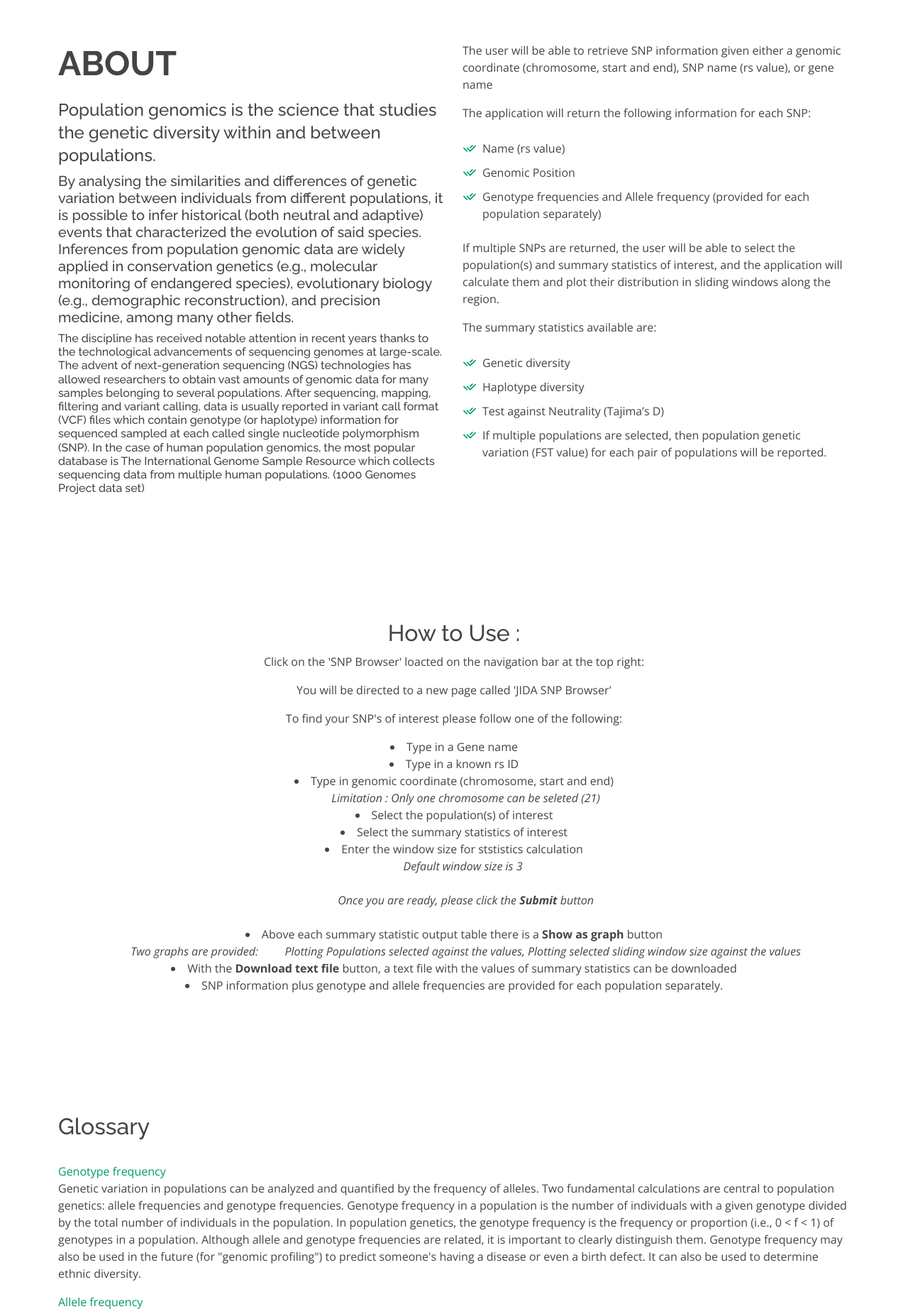
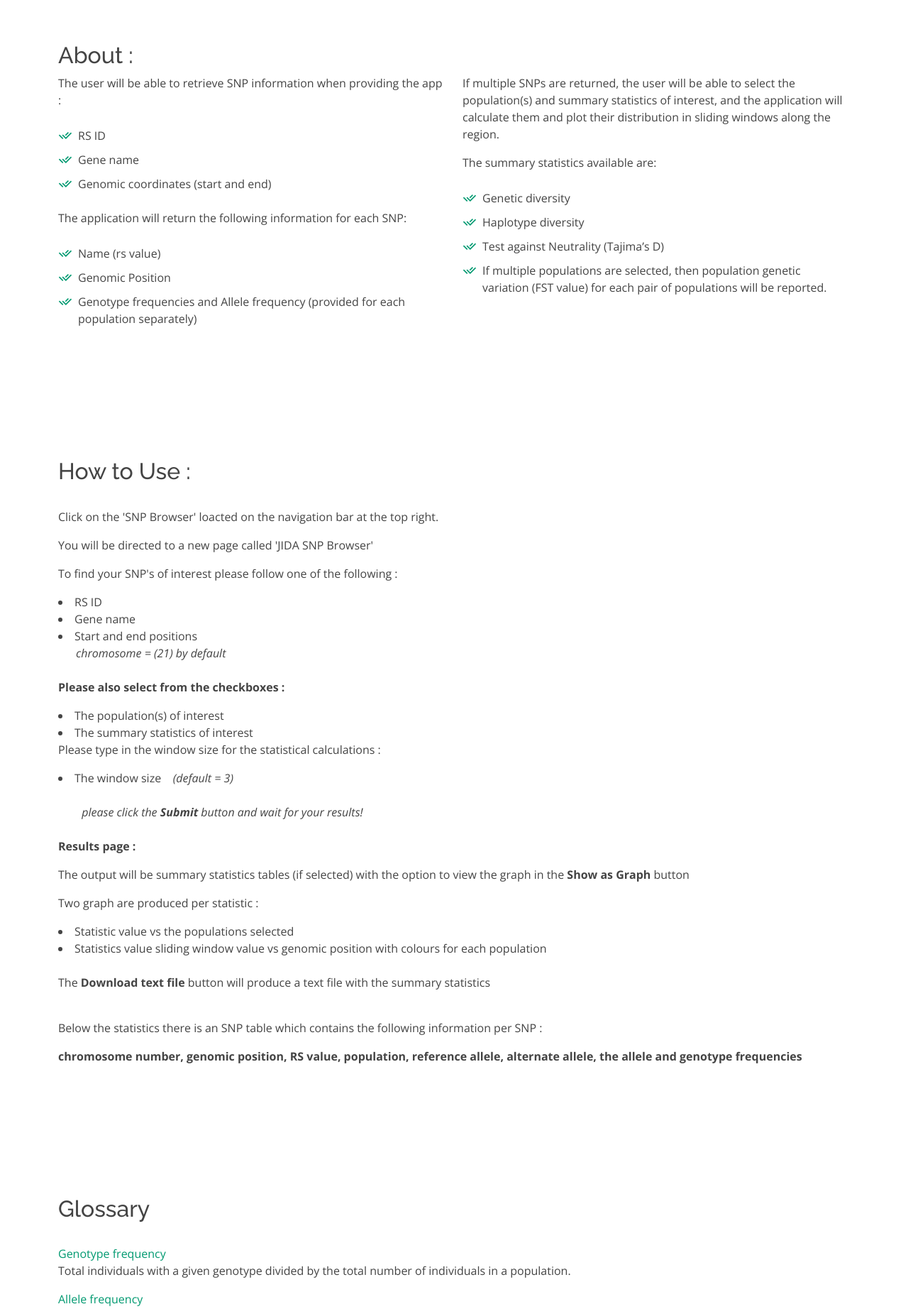
Before and after one commit to isabelrem/JIDA, a Flask app: page / in a window 1280 px wide. Shown: the part 641-2485 px from the top of the page at 71% size. Run offline with Flask 2, Linux system fonts and the light colour scheme; some libraries are stand-ins or nearby versions.

Commit message:
Update base.html

```diff
--- a/templates/base.html
+++ b/templates/base.html
@@ -1,5 +1,4 @@
 <!DOCTYPE html>
-{# Base template for the website. All changes in appearance can be done here #}
 <html>
 <he ad >
 
@@ -32,7 +31,7 @@
 {# navigation bar#}
 <body>
 	{% block content %}
-	<!-- ======= Header ======= -->
+	<!-- ======= Header section ======= -->
 	<header id="header" class="fixed-top d-flex align-items-center">
 	  <div class="container">
 		<div class="header-container d-flex align-items-center justify-content-between">
@@ -48,7 +47,7 @@
 			  <li><a class="nav-link scrollto" href="#about">About</a></li>
 			  <li><a class="nav-link scrollto" href="#how_to_use">How to use</a></li>
 			  <li><a class="nav-link scrollto" href="#glossary">Glossary</a></li>
-			  <li><a class="nav-link scrollto" href="#Contact_Us">Contact Us</a></li>
+			   <li><a class="nav-link scrollto" href="#Contact_Us">Contact Us</a></li>
 
 			  <li><a class="getstarted scrollto" href="home"target = "_blank">SNP browser</a></li>
 
@@ -58,7 +57,7 @@
 
 		</div><!-- End Header Container -->
 	  </div>
-	</header><!-- End Header -->
+	</header><!-- End Header section  -->
 
 
 	<!-- ======= Hero Section ======= -->
@@ -78,42 +77,30 @@
 
 	  <section id="about" class="about">
 		<div class="container">
-
+		<h2>About :</h2>
 		  <div class="row content">
 			<div class="col-lg-6" data-aos="fade-right" data-aos-delay="100">
-			  <h2>About</h2>
-			  <h3>Population genomics is the science that studies the genetic diversity within and between populations.</h3>
-			  <h5>By analysing the similarities and differences of genetic variation between individuals
-				from different populations, it is possible to infer historical (both neutral and adaptive) events that
-				characterized the evolution of said species. Inferences from population genomic data are widely
-				applied in conservation genetics (e.g., molecular monitoring of endangered species), evolutionary
-				biology (e.g., demographic reconstruction), and precision medicine, among many other fields.</h5>
 
-				<h6>The discipline has received notable attention in recent years thanks to the technological
-					advancements of sequencing genomes at large-scale. The advent of next-generation sequencing
-					(NGS) technologies has allowed researchers to obtain vast amounts of genomic data for many
-					samples belonging to several populations. After sequencing, mapping, filtering and variant calling,
-					data is usually reported in variant call format (VCF) files which contain genotype (or haplotype)
-					information for sequenced sampled at each called single nucleotide polymorphism (SNP). In the case
-					of human population genomics, the most popular database is The International Genome Sample
-					Resource which collects sequencing data from multiple human populations. (1000
-					Genomes Project data set)</h6>
+				  <p>The user will be able to retrieve SNP information when providing the app :</p>
+
+				  <ul>
+					<li><i class="ri-check-double-line"></i> RS ID</li>
+					<li><i class="ri-check-double-line"></i> Gene name</li>
+					<li><i class="ri-check-double-line"></i> Genomic coordinates (start and end)</li>
+					<br>
+					<p>The application will return the following information for each SNP: </p>
+
+                    <li><i class="ri-check-double-line"></i> Name (rs value)</li>
+				    <li><i class="ri-check-double-line"></i> Genomic Position</li>
+				    <li><i class="ri-check-double-line"></i> Genotype frequencies and Allele frequency (provided for each population separately)</li>
 
 			</div>
 			<div class="col-lg-6 pt-4 pt-lg-0" data-aos="fade-left" data-aos-delay="200">
-			  <p>
-				The user will be able to retrieve SNP information given either a genomic coordinate (chromosome, start and end), SNP name (rs value), or gene name
-			  </p>
-			  <p> The application will return the following information for each SNP:</p>
-			  <ul>
-				<li><i class="ri-check-double-line"></i> Name (rs value)</li>
-				<li><i class="ri-check-double-line"></i> Genomic Position</li>
-				<li><i class="ri-check-double-line"></i> Genotype frequencies and Allele frequency (provided for each population separately)</li>
-				<br>
+
 				<p>If multiple SNPs are returned, the user will be able to select the population(s) and summary statistics of interest,
 					and the application will calculate them and plot their distribution in sliding windows along the region.</p>
 				<p>The summary statistics available are:</p>
-
+                <ul>
 				<li><i class="ri-check-double-line"></i> Genetic diversity</li>
 				<li><i class="ri-check-double-line"></i> Haplotype diversity</li>
 				<li><i class="ri-check-double-line"></i> Test against Neutrality (Tajima’s D)</li>
@@ -134,31 +121,39 @@
 
 	  <section id="how_to_use" class="how_to_use">
 		  <div class="container">
-			<div class="container text-center position-relative" data-aos="fade-in" data-aos-delay="200">
 		  <h2>How to Use : </h2>
-		  <p>Click on the 'SNP Browser' loacted on the navigation bar at the top right:</p>
+		  <br>
+		  <p>Click on the 'SNP Browser' loacted on the navigation bar at the top right.</p>
 		  <p>You will be directed to a new page called 'JIDA SNP Browser'</p>
-		  <p>To find your SNP's of interest please follow one of the following:</p>
+		  <p>To find your SNP's of interest please follow one of the following :</p>
 
-				<li>Type in a Gene name</li>
-				<li>Type in a known rs ID</li>
-				<li>Type in genomic coordinate (chromosome, start and end)</li>
-			    <em>&nbsp;&nbsp;&nbsp;&nbsp;&nbsp;&nbsp;&nbsp;&nbsp;Limitation : Only one chromosome can be seleted (21)</em>
-				<li>Select the population(s) of interest</li>
-				<li>Select the summary statistics of interest</li>
-				<li>Enter the window size for ststistics calculation</li>
-				<em>&nbsp;&nbsp;&nbsp;&nbsp;&nbsp;&nbsp;Default window size is 3</em>
+				<li>RS ID</li>
+				<li>Gene name</li>
+				<li>Start and end positions</li>
+			    <em>&nbsp;&nbsp;&nbsp;&nbsp;&nbsp;&nbsp;chromosome = (21) by default </em>
 				<br>
 				<br>
+				<p><b>Please also select from the checkboxes : </b></p>
 
-		        <em>&nbsp;&nbsp;&nbsp;&nbsp;&nbsp;&nbsp;&nbsp;&nbsp;Once you are ready, please click the  <b>Submit</b> button</em>
+				<li>The population(s) of interest</li>
+				<li>The summary statistics of interest</li>
+
+				<p>Please type in the window size for the statistical calculations :</p>
+				<li>The window size <em>&nbsp;&nbsp;&nbsp;(default = 3)</em></li>
+				<br>
+				<em>&nbsp;&nbsp;&nbsp;&nbsp;&nbsp;&nbsp;&nbsp;&nbsp;please click the  <b>Submit</b> button and wait for your results!</em>
 				<br>
 				<br>
-				<li>Above each summary statistic output table there is a <b>Show as graph</b> button </li>
-				<em>&nbsp;&nbsp;&nbsp;&nbsp;&nbsp;&nbsp;&nbsp;&nbsp;Two graphs are provided:</em>
-				<em>&nbsp;&nbsp;&nbsp;&nbsp;&nbsp;&nbsp;&nbsp;&nbsp;Plotting Populations selected against the values,  Plotting selected sliding window size against the values</em>
-				<li>With the <b>Download text file</b> button, a text file with the values of summary statistics can be downloaded </li>
-				<li>SNP information plus genotype and allele frequencies are provided for each population separately.</li>
+				<p><b>Results page :</b></p>
+				<p>The output will be summary statistics tables (if selected) with the option to view the graph in the <b>Show as Graph</b> button  </p>
+				<p>Two graph are produced per statistic : </p>
+				<li>Statistic value vs the populations selected </li>
+				<li>Statistics value sliding window value vs genomic position with colours for each population  </li>
+				<br>
+				<p>The <b>Download text file</b> button will produce a text file with the summary statistics </p>
+				<br>
+				<p>Below the statistics there is an SNP table which contains the following information per SNP : </p>
+				<p><b>chromosome number, genomic position, RS value, population, reference allele, alternate allele, the allele and genotype frequencies</b></p>
 
 		</div>
 	  </section><!-- End of How to use Section -->
@@ -175,69 +170,30 @@
 		<br>
 
 		<a href="https://en.wikipedia.org/wiki/Genotype_frequency"target = "_blank">Genotype frequency</a>
-		<p>Genetic variation in populations can be analyzed and quantified by the frequency of alleles.
-			 Two fundamental calculations are central to population genetics: allele frequencies and genotype frequencies.
-			  Genotype frequency in a population is the number of individuals with a given genotype divided by the total number
-			   of individuals in the population. In population genetics, the genotype frequency is the frequency or proportion
-			   (i.e., 0 < f < 1) of genotypes in a population. Although allele and genotype frequencies are related,
-			   it is important to clearly distinguish them. Genotype frequency may also be used in the future
-			   (for "genomic profiling") to predict someone's having a disease or even a birth defect.
-			   It can also be used to determine ethnic diversity.</p>
+		<p>Total individuals with a given genotype divided by the total number of individuals in a population.</p>
 
 		<a href="https://en.wikipedia.org/wiki/Allele_frequency"target = "_blank">Allele frequency</a>
-		<p>Allele frequency, or gene frequency, is the relative frequency of an allele (variant of a gene)
-			at a particular locus in a population, expressed as a fraction or percentage.[1] Specifically,
-			it is the fraction of all chromosomes in the population that carry that allele. Microevolution is the
-			change in allele frequencies that occurs over time within a population. The allele frequency is distinct
-			from the genotype frequency, although they are related, and allele frequencies can be calculated from genotype frequencies.
-			In population genetics, allele frequencies are used to describe the amount of variation at a particular locus or across
-			 multiple loci. When considering the ensemble of allele frequencies for many distinct loci,
-			 their distribution is called the allele frequency spectrum.</p>
+		<p>Allele frequency is the relative frequency of an allele (variant of a gene)
+			at a particular locus in a population, expressed as a fraction or percentage.</p>
 
 		<a href="https://en.wikipedia.org/wiki/Nucleotide_diversity"target = "_blank">Nucleotide Diversity</a>
-		<p>Nucleotide diversity is a concept in molecular genetics which is used to measure the degree of
-			 polymorphism within a population. Nucleotide diversity is a measure of genetic variation.
-			 It is usually associated with other statistical measures of population diversity,
-			and is similar to expected heterozygosity. This statistic may be used to monitor diversity
-			within or between ecological populations, to examine the genetic variation in crops and related species,
-			 or to determine evolutionary relationships.</p>
+		<p>A measure of genetic diversity, the average pairwise number of nucleotide differences per site in a chromosome in a population.</p>
 
 		<a href="https://en.wikipedia.org/wiki/Haplotype#Diversity"target = "_blank">Haplotype Diversity</a>
-		<p>Haplotype diversity is a measure of the uniqueness of a particular haplotype in a given population.
-			it is used to mean a collection of specific alleles (that is, specific DNA sequences) in a cluster of tightly
-			 linked genes on a chromosome that are likely to be inherited together-that is, they are likely to be conserved
-			 as a sequence that survives the descent of many generations of reproduction. A second use is to mean a set of
-			  linked single-nucleotide polymorphism (SNP) alleles that tend to always occur together
-			   (i.e., that are associated statistically). It is thought that identifying these statistical associations
-			    and a few alleles of a specific haplotype sequence can facilitate identifying all other such polymorphic
-				 sites that are nearby on the chromosome. Such information is critical for investigating the genetics of
-				  common diseases; which in fact have been investigated in humans by the International HapMap Project.
-				   Thirdly, many human genetic testing companies use the term in a third way: to refer to an individual
-				    collection of specific mutations within a given genetic segment.</p>
+		<p>A measure of heterozygosity, measure of uniqueness of a haplotype in a population, probability that two randomly
+			 sampled alleles are different. Close to 1 (the alleles are different); close to 0 (the alleles are closer). </p>
 
-		<a href="https://en.wikipedia.org/wiki/Tajima%27s_D"target = "_blank">Test Against Neutrality</a>
-		<p>Tajima's D is a population genetic test statistic created by and named after the Japanese researcher Fumio Tajima.
-			 Tajima's D is computed as the difference between two measures of genetic diversity:
-			 the mean number of pairwise differences and the number of segregating sites,
-			  each scaled so that they are expected to be the same in a neutrally evolving population of constant size.</p>
+		<a href="https://en.wikipedia.org/wiki/Tajima%27s_D"target = "_blank">Tajima’s D</a>
+		<p>Neutrality test, Compares the average number of pairwise differences along the base pairs in the population sample
+			 with the total number of variant sites in that sample. Negative (observing less variation than expected,
+			  selection removing variation); positive (observing more variation than expected,
+			   variation which is favoured but distinct from each other). </p>
 
-		<p>The purpose of Tajima's D test is to distinguish between a DNA sequence evolving randomly ("neutrally")
-			 and one evolving under a non-random process, including directional selection or balancing selection,
-			 demographic expansion or contraction, genetic hitchhiking, or introgression.
-			 A randomly evolving DNA sequence contains mutations with no effect on the fitness and survival of an organism.
-			 The randomly evolving mutations are called "neutral", while mutations under selection are "non-neutral".
-			  For example, a mutation that causes prenatal death or severe disease would be expected to be under selection.
-			  In the population as a whole, the frequency of a neutral mutation fluctuates randomly
-			  (i.e. the percentage of individuals in the population with the mutation changes from one generation to the next,
-			   and this percentage is equally likely to go up or down) through genetic drift.</p>
+		<a href="https://www.ncbi.nlm.nih.gov/pmc/articles/PMC3759727/"target = "_blank">Hudson FST</a>
+		<p>Measure of population differentiation due to genetic structure. Close to 1 (no overlap in allele frequencies
+			between the two populations); 0 (complete similarity between both populations); negative
+			 (there is more variation within than between the population) </p>
 
-		<a href="https://en.wikipedia.org/wiki/Fixation_index"target = "_blank">Population Genetic variation</a>
-		<p>The fixation index (FST) is a measure of population differentiation due to genetic structure.
-			It is frequently estimated from genetic polymorphism data, such as single-nucleotide polymorphisms (SNP)
-			or microsatellites. Developed as a special case of Wright's F-statistics,
-			it is one of the most commonly used statistics in population genetics.</p>
-
-			<a href="https://github.com/isabelrem/SoftwareDevProject"target = "_blank">github link</a>
 	  </div>
 	</section><!-- End of Glossary Section -->
 
@@ -248,10 +204,11 @@
 		<div class="container">
 		<h2>Contact Us</h2>
 		<br>
+		<h4><a href="https://github.com/isabelrem/JIDA"target = "_blank">Github Repository</a></h4>
 		<br>
 		<h5>Janeesh Kaur Bansal :&nbsp;&nbsp;&nbsp;&nbsp;&nbsp;&nbsp;&nbsp;&nbsp;&nbsp;&nbsp; j.k.bansal@se21.qmul.ac.uk </h5>
 		<h5>Isabel Rachel Thompson :&nbsp;&nbsp; i.r.thompson@se21.qmul.ac.uk </h5>
-		<h5>Diego Pava Mejia :&nbsp;&nbsp;&nbsp;&nbsp;&nbsp;&nbsp;&nbsp;&nbsp;&nbsp;&nbsp;&nbsp;&nbsp;&nbsp;&nbsp;&nbsp;&nbsp; d.a.pava@se21.qmul.ac.uk</h5>
+		<h5>Diego Pava :&nbsp;&nbsp;&nbsp;&nbsp;&nbsp;&nbsp;&nbsp;&nbsp;&nbsp;&nbsp;&nbsp;&nbsp;&nbsp;&nbsp;&nbsp;&nbsp;&nbsp;&nbsp;&nbsp;&nbsp;&nbsp;&nbsp;&nbsp;&nbsp;&nbsp;&nbsp; d.a.pava@se21.qmul.ac.uk</h5>
 		<h5>Aravind Pattisapu :&nbsp;&nbsp;&nbsp;&nbsp;&nbsp;&nbsp;&nbsp;&nbsp;&nbsp;&nbsp;&nbsp;&nbsp;&nbsp;&nbsp;&nbsp; v.pattisapu@se21.qmul.ac.uk</h5>
 		<br>
 
```
